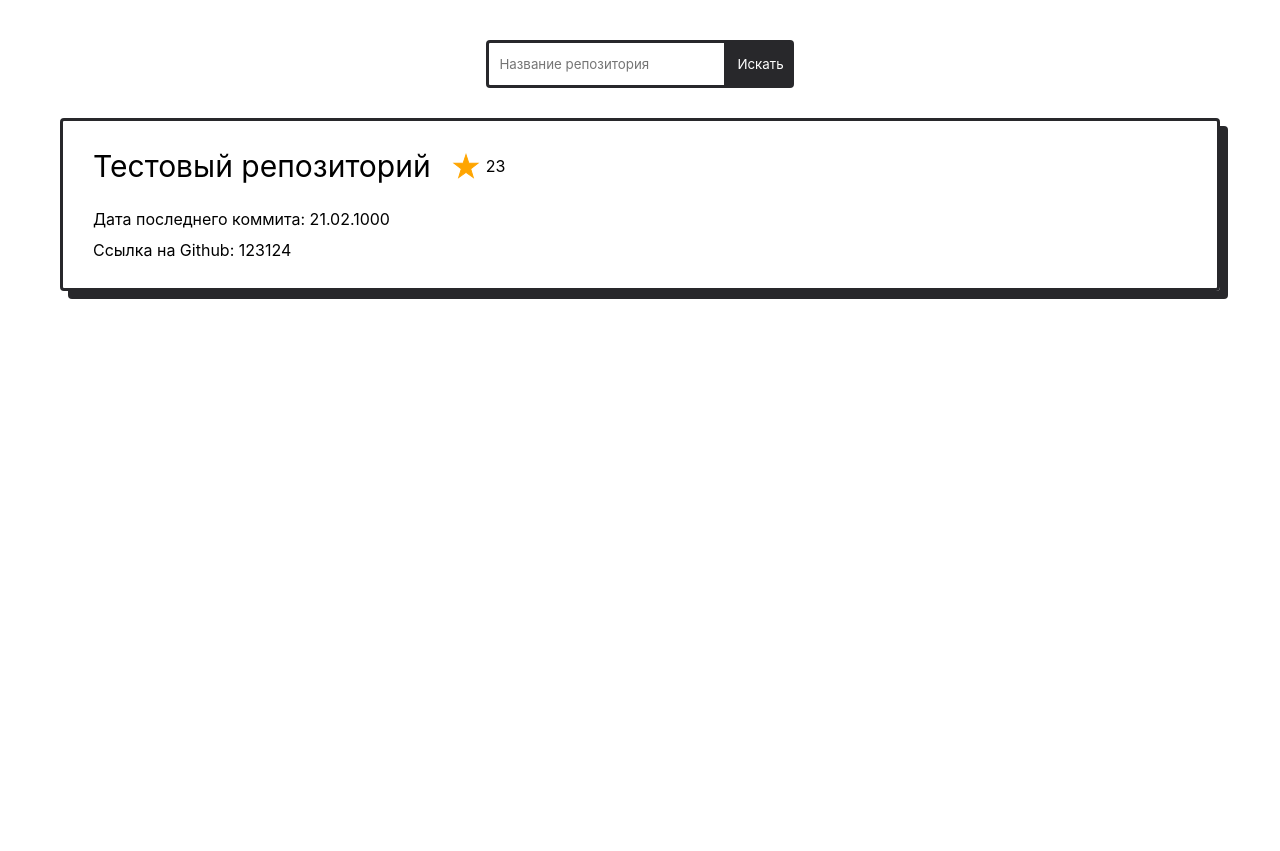
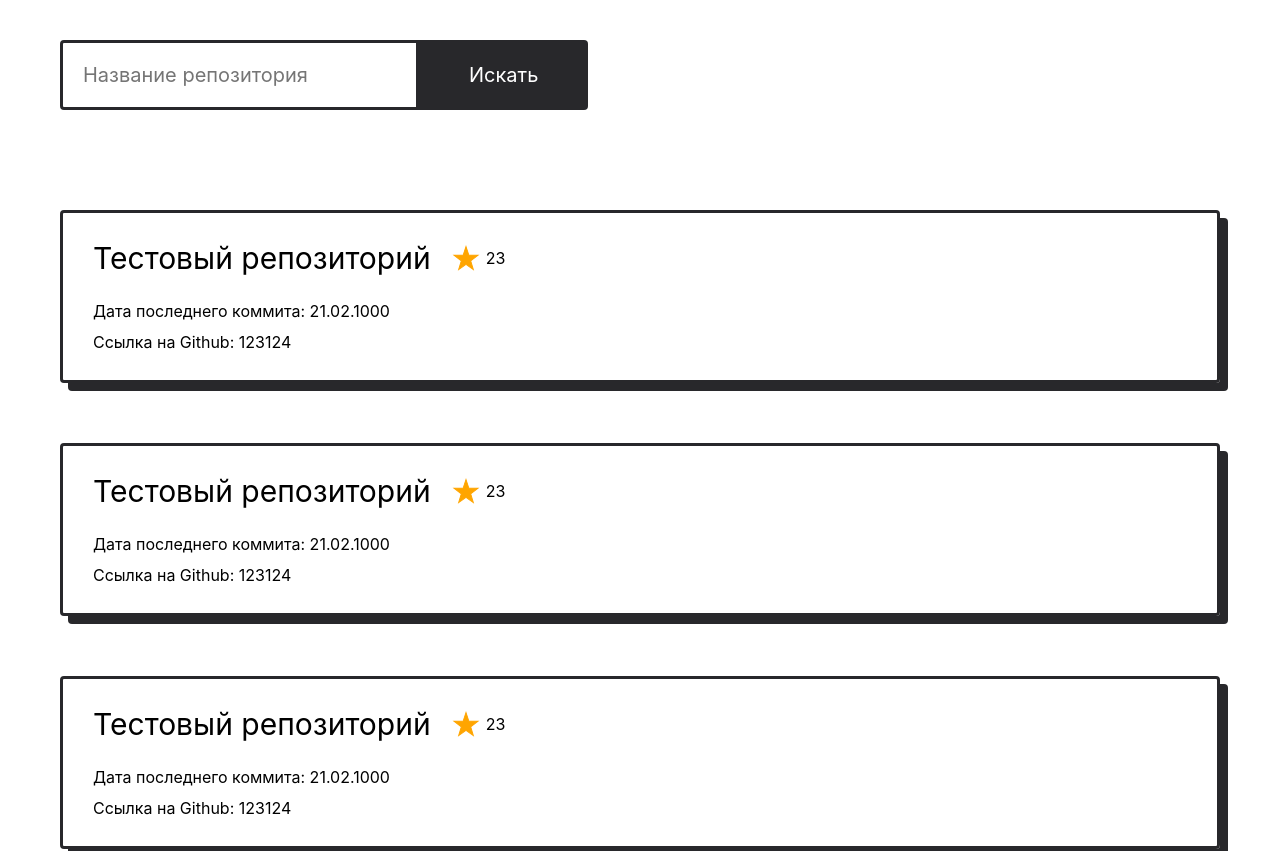
Before and after one commit to Nikitonu4/MyGithub, a Vue app in the folder client/: page / in a window 1280 px wide. Shown: the top 851 px of the page. Before the commit the page ends 800 px from the top, so only its background shows below. Built offline with nearby package versions, Linux system fonts and the light colour scheme; a web font is replaced by a local one; what @tanstack/vue-query would draw is missing.

Commit message:
feat: поменял расположение элементов списка репо

```diff
--- a/client/src/modules/repositories-list/components/search-button/search-button.vue
+++ b/client/src/modules/repositories-list/components/search-button/search-button.vue
@@ -2,16 +2,15 @@
   <button class="search-button">Искать</button>
 </template>
 
-<script setup lang="ts">
-  defineProps();
-</script>
+<script setup lang="ts"></script>
 
 <style lang="scss">
   @use '@/assets/styles/colors' as colors;
   $size-bezel: 0.5rem;
 
   .search-button {
-    padding: 13px 10px;
+    padding: 20px 50px;
+    font-size: 20px;
     background: colors.$black;
     color: colors.$white;
     border-radius: 0 4px 4px 0;
--- a/client/src/modules/repositories-list/components/search-repositories-input/search-repositories-input.vue
+++ b/client/src/modules/repositories-list/components/search-repositories-input/search-repositories-input.vue
@@ -23,7 +23,8 @@
     display: block;
     outline: none;
     border: 3px solid colors.$black;
-    padding: 13px 10px;
+    padding: 20px 20px;
+    font-size: 20px;
     color: colors.$black;
     background: transparent;
     border-radius: 4px 0 0 4px;
--- a/client/src/pages/repositories-list.vue
+++ b/client/src/pages/repositories-list.vue
@@ -9,6 +9,7 @@
     </div>
     <div class="cards-list">
       <repository-card
+        v-for="repository in Array(100)"
         title="Тестовый репозиторий"
         github-link="123124"
         :stars="23"
@@ -29,8 +30,11 @@
 <style scoped lang="scss">
   .control-panel {
     display: flex;
-    align-content: center;
-    justify-content: center;
-    margin-bottom: 30px;
+    margin-bottom: 100px;
+  }
+  .cards-list {
+    display: flex;
+    flex-direction: column;
+    gap: 60px;
   }
 </style>
```
